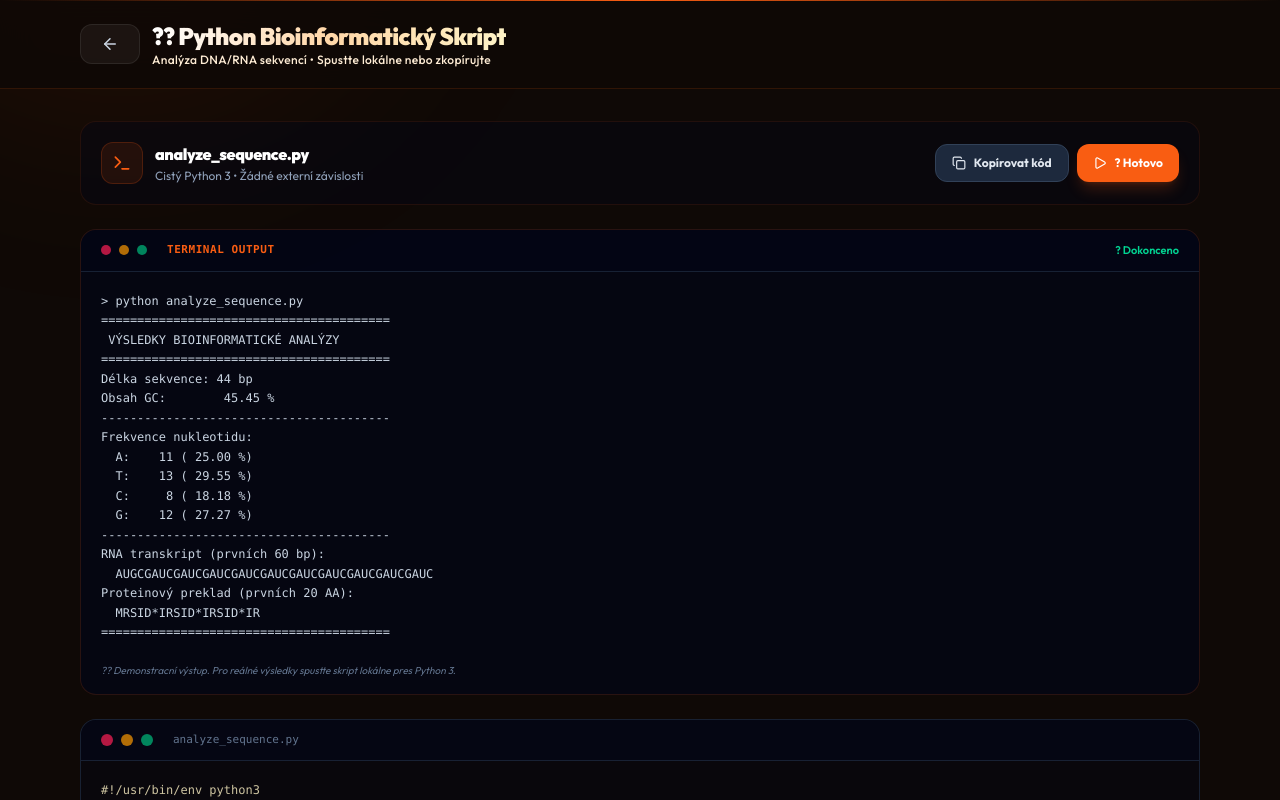
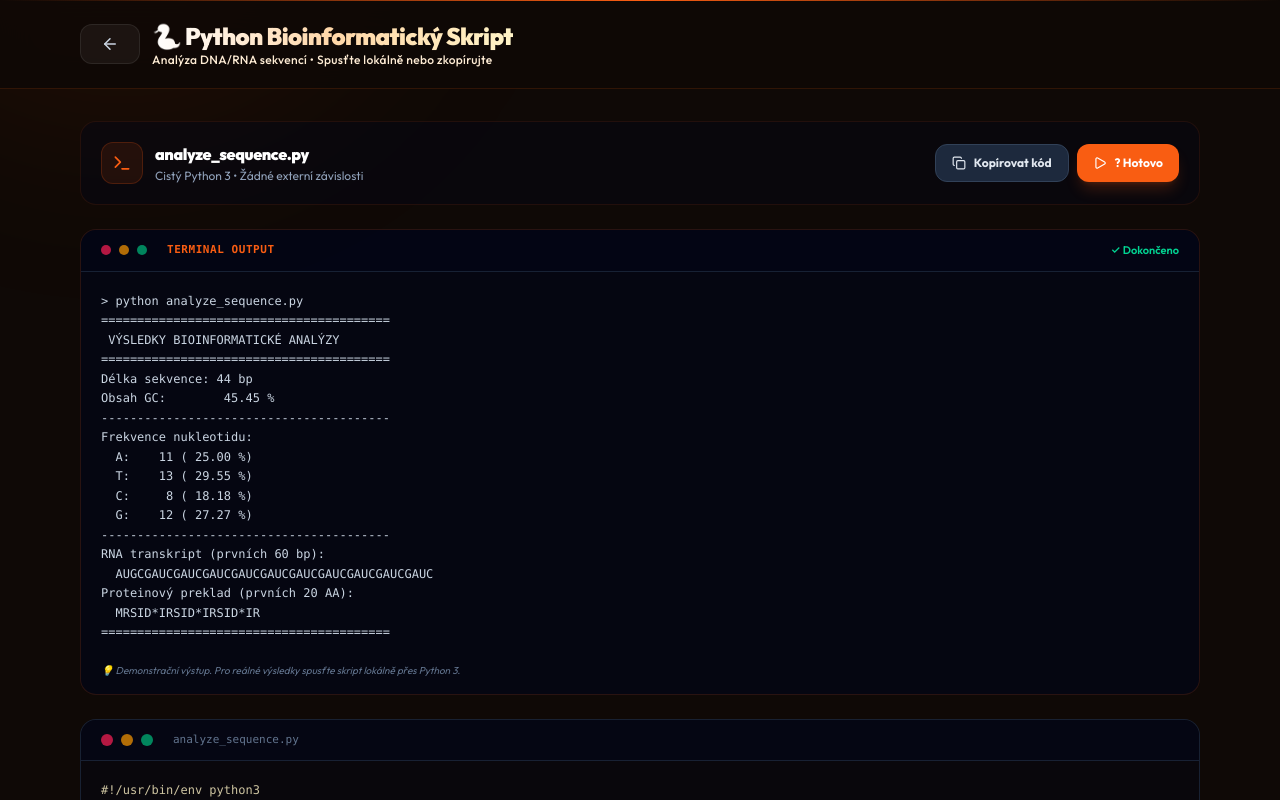
Before and after one commit to kolardavidcz/vscht-uceni-web, a React (Vite) app: page /python-analyza in a window 1280 px wide. Both pictures are taken after a click on the button "Spustit". Shown: the top 800 px of the page. Built offline with nearby package versions, Linux system fonts and the light colour scheme.

Commit message:
update bro

```diff
--- a/src/features/python-analyzer/components/PythonAnalyzer.tsx
+++ b/src/features/python-analyzer/components/PythonAnalyzer.tsx
@@ -97,14 +97,14 @@ if __name__ == "__main__":
 
       <header className="page-header-dark">
         <div className="max-w-6xl mx-auto px-4 py-4 sm:py-5 flex items-center gap-3">
-          <button onClick={() => navigate('/')} className="btn-dark p-2.5 text-slate-350 shrink-0" title="Zpet na rozcestník">
+          <button onClick={() => navigate('/')} className="btn-dark p-2.5 text-slate-350 shrink-0" title="Zpět na rozcestník">
             <ArrowLeft size={18} />
           </button>
           <div>
             <h1 className="text-lg sm:text-2xl font-black tracking-tight bg-clip-text text-transparent bg-linear-to-r from-white via-orange-200 to-amber-100">
-              ?? Python Bioinformatický Skript
+              🐍 Python Bioinformatický Skript
             </h1>
-            <p className="text-brand-peach text-xs font-medium tracking-wide">Analýza DNA/RNA sekvencí • Spustte lokálne nebo zkopírujte</p>
+            <p className="text-brand-peach text-xs font-medium tracking-wide">Analýza DNA/RNA sekvencí • Spusťte lokálně nebo zkopírujte</p>
           </div>
         </div>
       </header>
@@ -149,14 +149,14 @@ if __name__ == "__main__":
               <span className="w-2.5 h-2.5 rounded-full bg-amber-500/70" />
               <span className="w-2.5 h-2.5 rounded-full bg-emerald-500/70" />
               <span className="ml-3 text-[11px] text-brand-orange font-mono font-bold uppercase tracking-wider">Terminal Output</span>
-              {execDone && <span className="ml-auto text-emerald-400 text-[11px] font-semibold">? Dokonceno</span>}
+              {execDone && <span className="ml-auto text-emerald-400 text-[11px] font-semibold">✓ Dokončeno</span>}
             </div>
             <pre className="font-mono text-xs text-slate-300 leading-relaxed p-5">
-              {executing ? '> python analyze_sequence.py\n?' : mockOutput}
+              {executing ? '> python analyze_sequence.py\n...' : mockOutput}
             </pre>
             {execDone && (
               <p className="text-[10px] text-slate-500 px-5 pb-4 italic">
-                ?? Demonstracní výstup. Pro reálné výsledky spustte skript lokálne pres Python 3.
+                💡 Demonstrační výstup. Pro reálné výsledky spusťte skript lokálně přes Python 3.
               </p>
             )}
           </div>
--- a/src/pages/Home.tsx
+++ b/src/pages/Home.tsx
@@ -22,7 +22,7 @@ export function Home() {
         {/* Logo and Tagline */}
         <div className="text-center space-y-4 mb-16 animate-fade-in-up">
           <div className="inline-flex items-center gap-2 px-3 py-1.5 rounded-full bg-white/5 border border-white/10 text-[10px] sm:text-xs font-bold text-slate-350 tracking-wider uppercase backdrop-blur-md mb-2">
-            <GraduationCap size={14} className="text-brand-orange" />
+            <BookOpen size={14} className="text-brand-orange" />
             <span>VŠCHT Praha • Studijní materiály a nástroje</span>
           </div>
           <h1 className="text-4xl sm:text-6xl font-black tracking-tight leading-none bg-clip-text text-transparent bg-linear-to-r from-white via-orange-200 to-amber-100">
```
Also changed, not shown: src/favicon.svg.
